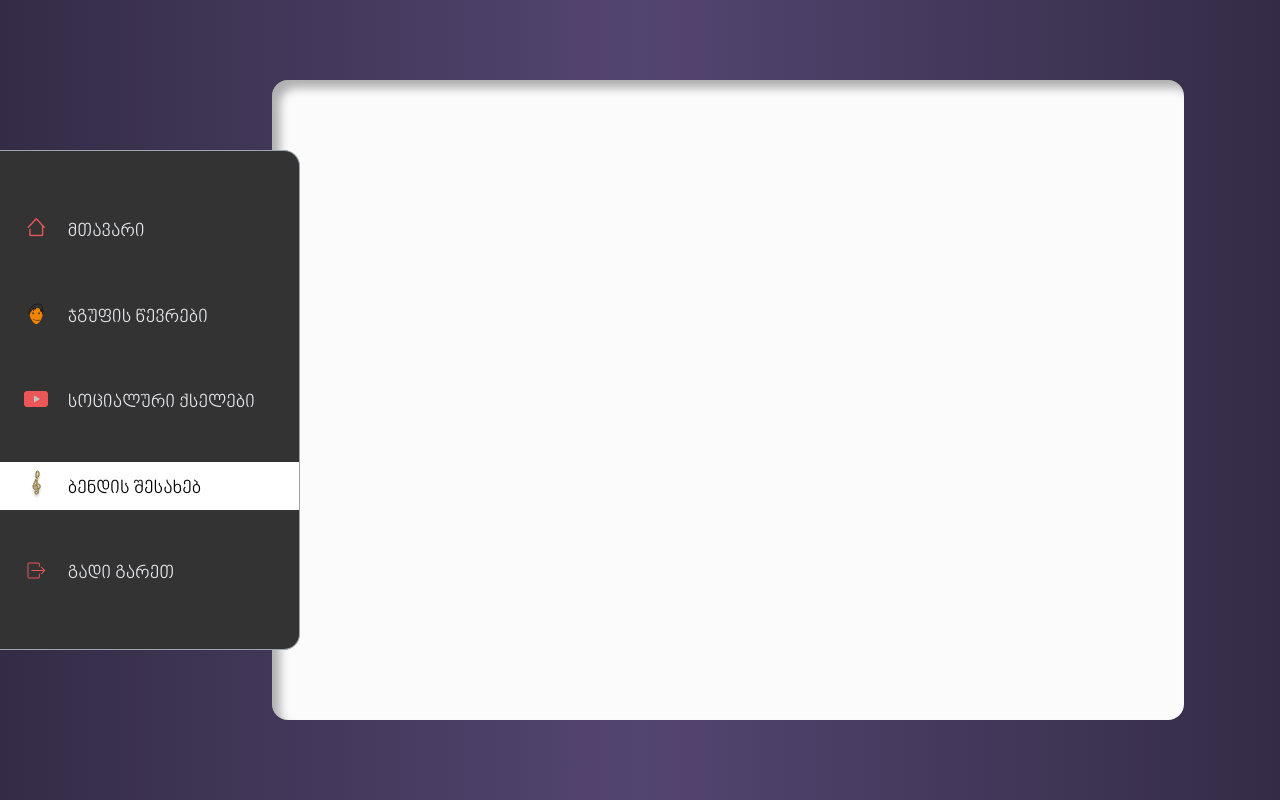
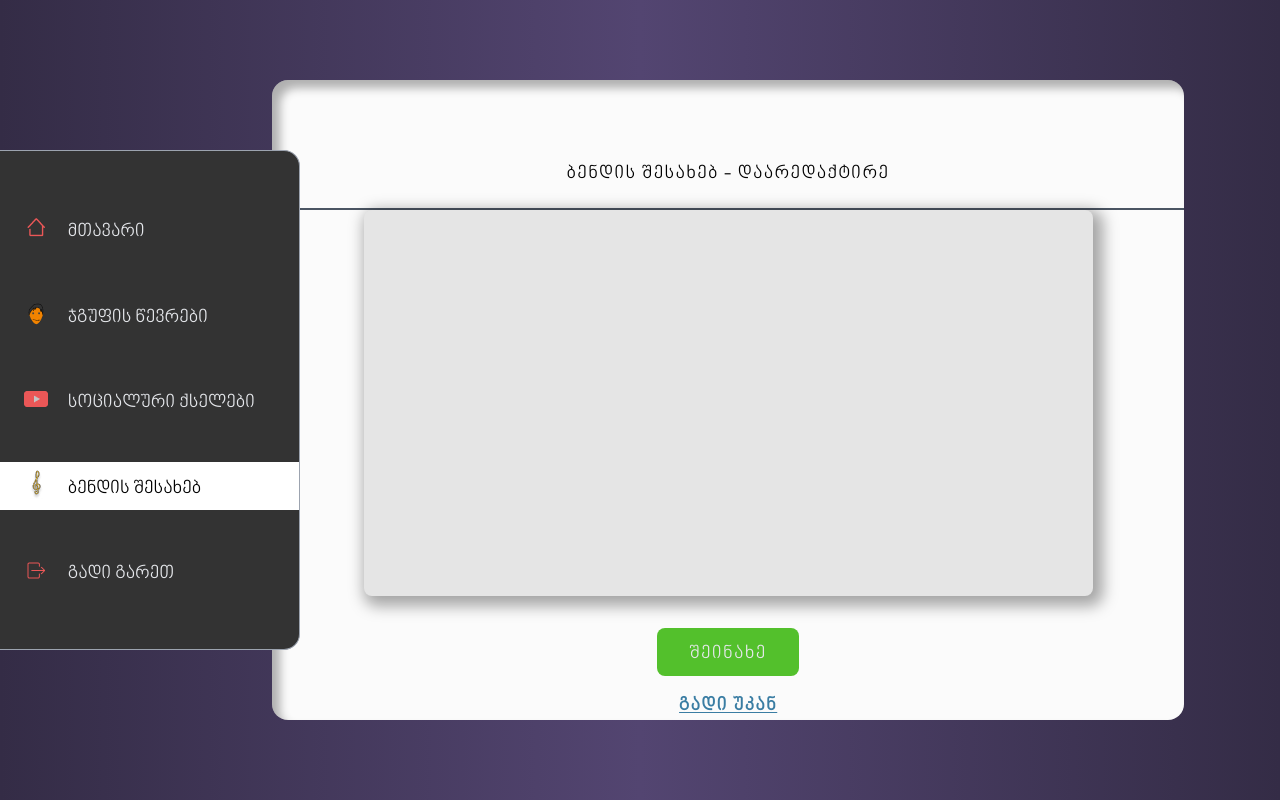
Before and after one commit to ibotchori/folk-soul, a React (Create React App) app: page /band-info/edit in a window 1280 px wide. Built offline with nearby package versions, Linux system fonts and the light colour scheme.

Commit message:
wip: add content on BandInfoEdit page

```diff
--- a/src/pages/BandInfoEdit/BandInfoEdit.tsx
+++ b/src/pages/BandInfoEdit/BandInfoEdit.tsx
@@ -1,3 +1,4 @@
+import { Button, LinkButton, Title } from 'components'
 import React from 'react'
 
 type Props = {}
@@ -8,6 +9,19 @@ const BandInfoEdit = (props: Props) => {
       {/* Content */}
       <div className='w-[77%]  h-[70vh] md:h-[80vh]  bg-[#FBFBFB] rounded-2xl flex flex-col justify-between items-center shadow-[inset_8px_8px_10px_0_rgba(0,0,0,0.3)]'>
         {/* Title */}
+        <Title
+          className='pt-20 text-lg pb- !w-full'
+          text='ბენდის შესახებ - დაარედაქტირე'
+        />
+
+        <div className=' w-[80%] mb-8  h-[460px] bg-[#E5E5E5] rounded-lg shadow-[5px_5px_15px_5px_rgba(0,0,0,0.35)]'>
+          {' '}
+        </div>
+
+        <div className=' flex flex-col items-center justify-center pb-'>
+          <Button text='შეინახე' className='bg-[#53C02C] h-10 mb-4 px-12' />
+          <LinkButton text='გადი უკან' path={'/band-info'} />
+        </div>
       </div>
     </div>
   )
```
